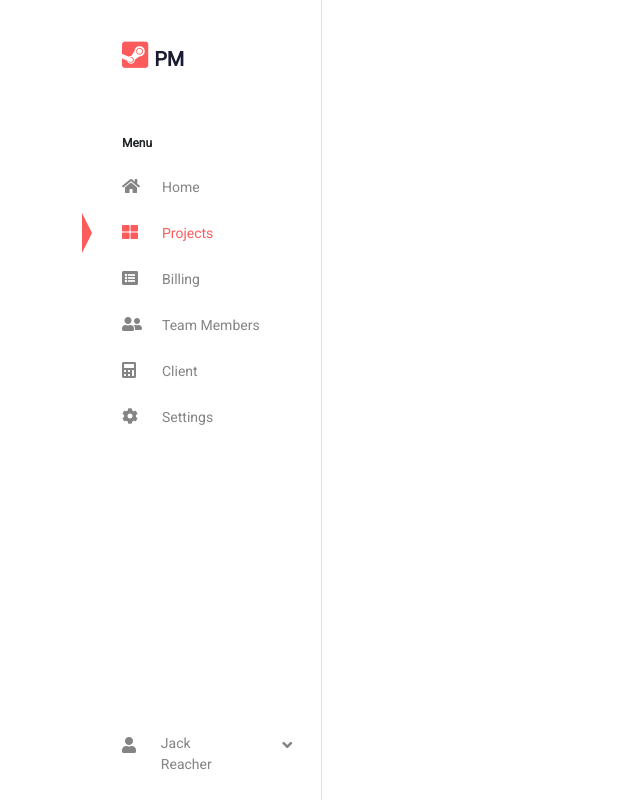
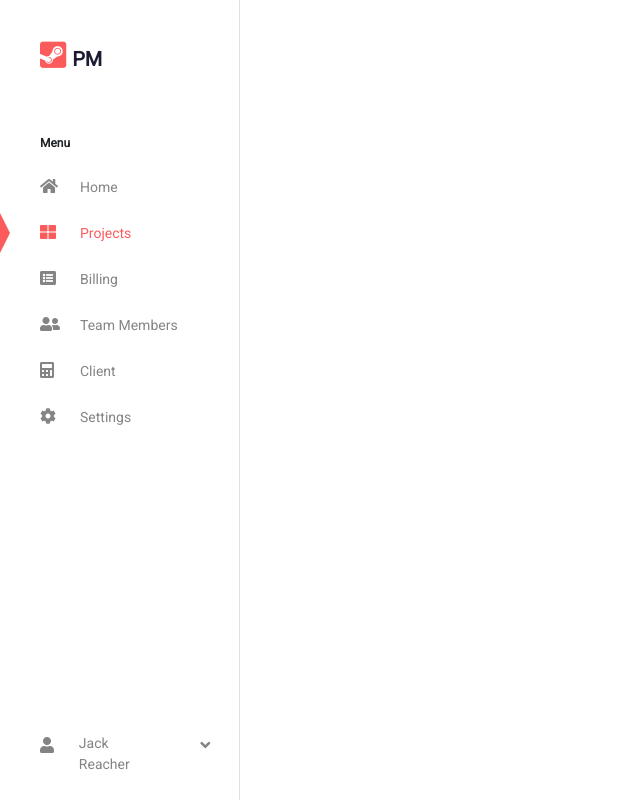
Before and after one commit to baraskarharshal/Ng-Project-Management, an Angular app: page / in a window 1280 px wide. Shown: the whole page, without its empty margins (0-640 px from the left). Built offline with nearby package versions, Linux system fonts and the light colour scheme.

Commit message:
2 files modified

```diff
--- a/src/app/app.component.html
+++ b/src/app/app.component.html
@@ -1,4 +1,4 @@
-<div class="container">
+<div class="pm-container">
 
   <div class="sidenav" [class.responsive-sidenav]="sidenavToggle">
     <app-sidenav (menuClick)="sidenavToggle=false;sidebarToggle=false"></app-sidenav>
--- a/src/styles.css
+++ b/src/styles.css
@@ -13,7 +13,7 @@
   --shadowcolor: #84848629;
 }
 
-html {
+my-app {
   margin: 0;
   padding: 0;
 }
@@ -37,7 +37,7 @@ my-app {
   background: var(--grey);
 }
 
-.container {
+.pm-container {
   display: flex;
   height: 100vh;
   margin: 0;
```
